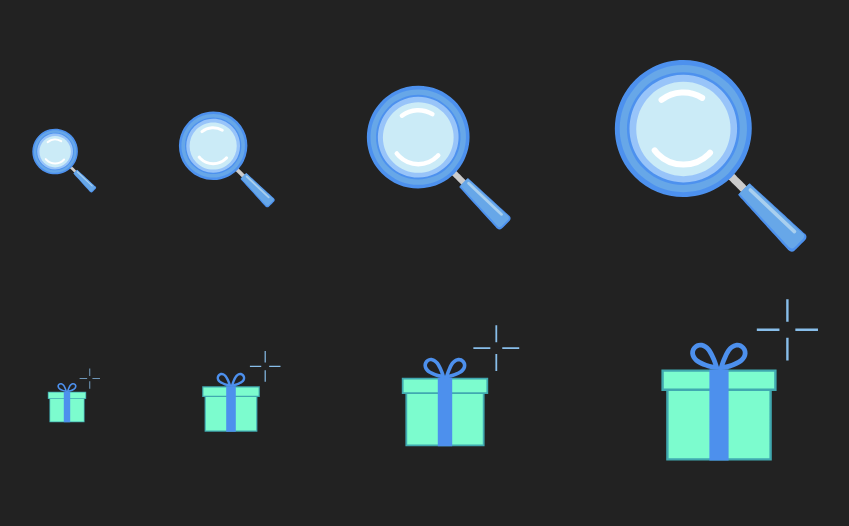
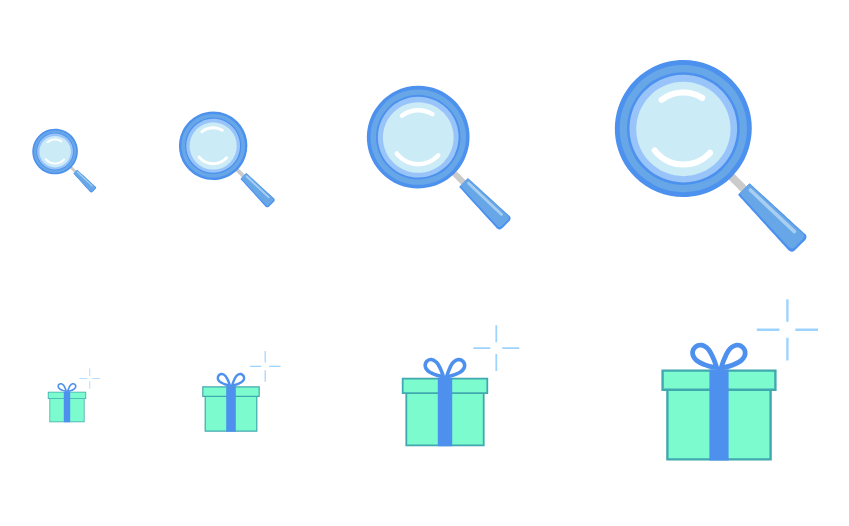
Before and after one commit to ics-creative/230821_lottie_part1, a plain HTML site: page index.html in a window 1280 px wide. Shown: the part 117-643 px from the top of the page, without its empty margins (207-1056 px from the left). Drawn offline with nearby package versions, Linux system fonts and the dark colour scheme.

Commit message:
背景色の指定

```diff
--- a/style/style.css
+++ b/style/style.css
@@ -21,12 +21,6 @@ body {
 @media (min-width: 769px) {
   body {
     place-content: center;
-  }
-}
-
-@media (prefers-color-scheme: dark) {
-  body {
-    background-color: #222;
   }
 }
 
```
Also changed, not shown: demo/present-anim.html (+1 -0 lines).
